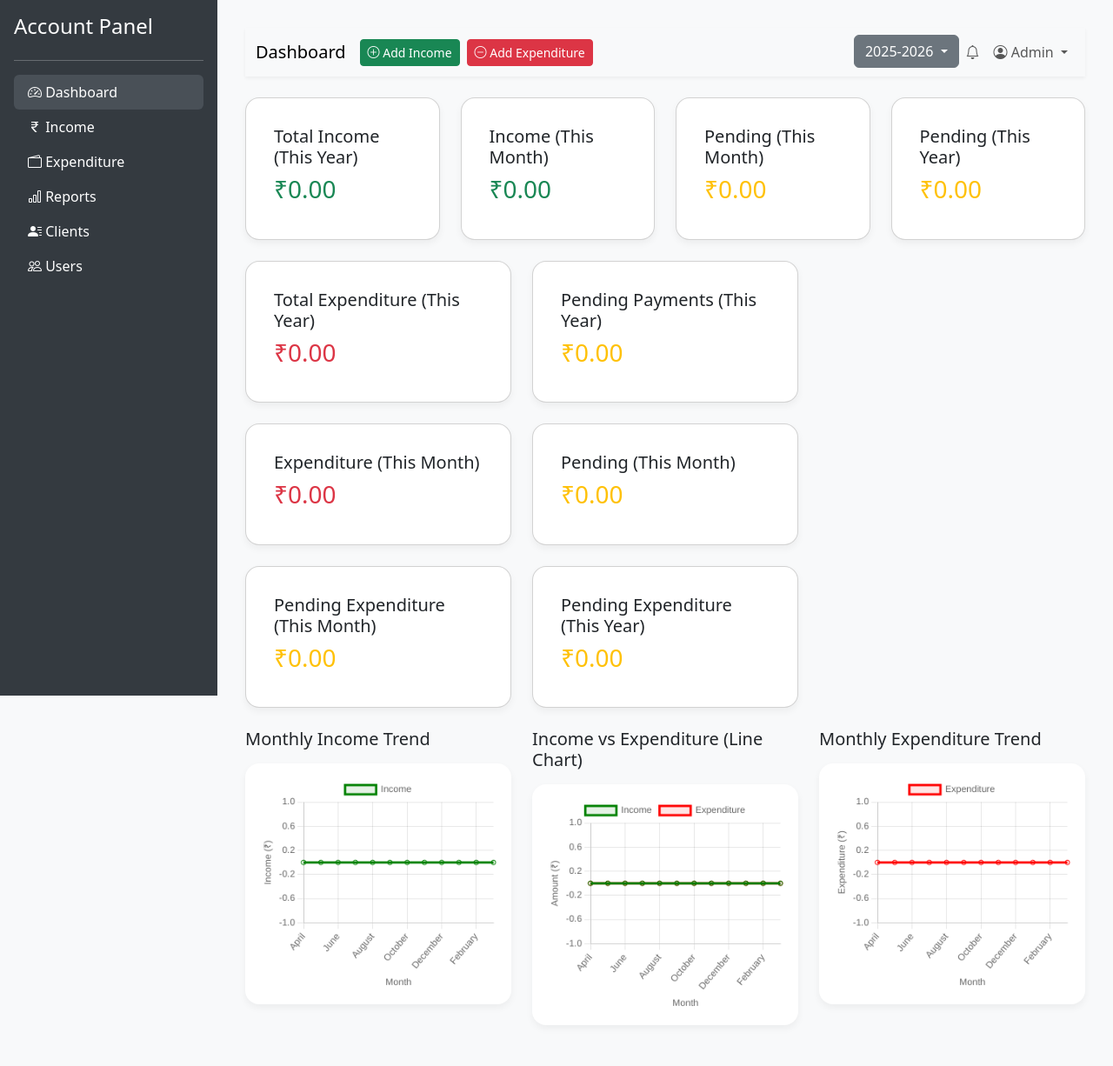
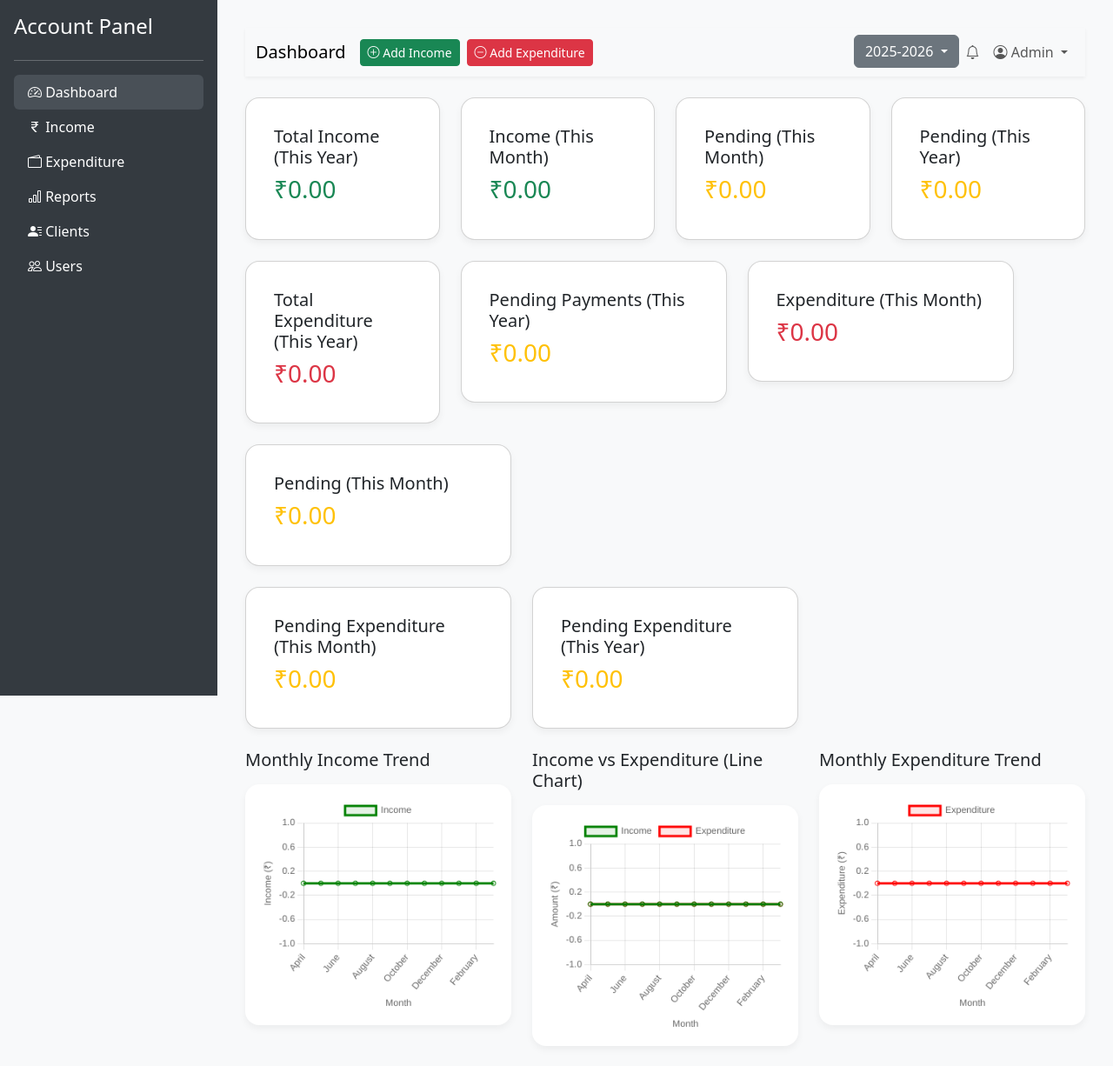
Before and after one commit to UKY171991/account.softpromis.com, a PHP site: page /new/dashboard.php in a window 1280 px wide. Shown: the top 1226 px of the page at 87% size. Run offline with PHP 8.4, Linux system fonts and the light colour scheme; the visitor is signed in with stand-in values (Sample User, id 1); data that the repository does not hold is empty.

Commit message:
Update dashboard.php

```diff
--- a/new/dashboard.php
+++ b/new/dashboard.php
@@ -371,7 +371,10 @@ $distributionPieData = [
             </div>
           </div>
         </div>
-        <div class="col-md-4">
+        </div>
+
+      <div class="row g-4 mb-4">
+        <div class="col-md-3">
           <div class="card dashboard-card p-3">
             <div class="card-body">
               <h5 class="card-title">Total Expenditure (This Year)</h5>
@@ -387,9 +390,7 @@ $distributionPieData = [
             </div>
           </div>
         </div>
-      </div>
 
-      <div class="row g-4 mb-4">
 
         <div class="col-md-4">
           <div class="card dashboard-card p-3">
```
